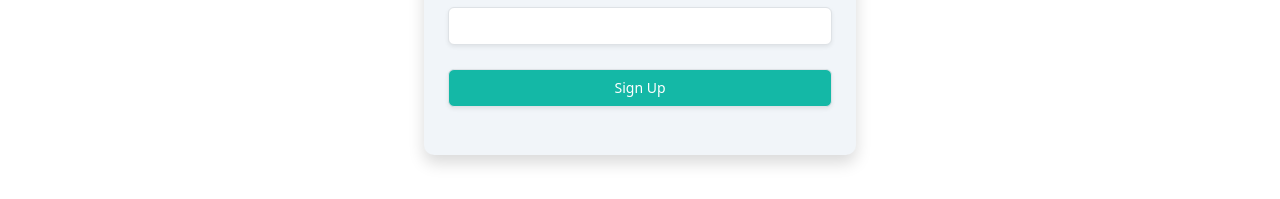
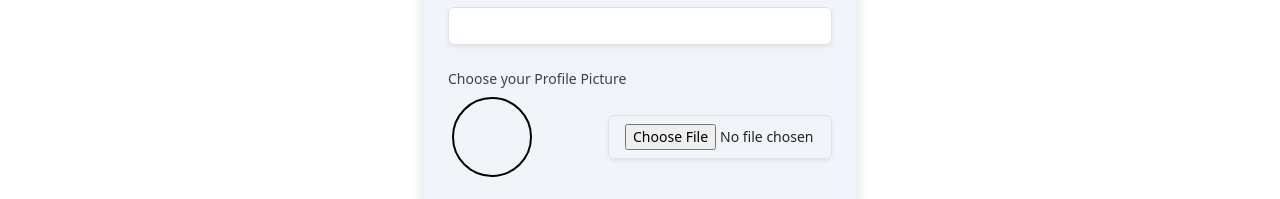
Before and after one commit to SylviaMongina/shoppers-haven, a React (Create React App) app in the folder client/: page /signup in a window 1280 px wide. Shown: the part 753-952 px from the top of the page. Built offline with nearby package versions, Linux system fonts and the light colour scheme; no server answers.

Commit message:
profile picture functionality

```diff
--- a/client/src/components/SignUp/SignUp.js
+++ b/client/src/components/SignUp/SignUp.js
@@ -9,6 +9,8 @@ import { Link } from "react-router-dom"
 export default function SignUp() {
   const [formData, setFormData] = useState({})
   const { signup } = useContext(AuthContext)
+  let uploadedImage = "";
+
 
   function handleChange(e) {
     setFormData({
@@ -20,6 +22,21 @@ export default function SignUp() {
   function handleSubmit(e) {
     e.preventDefault()
     signup(formData)
+  }
+
+  const addImage = (e) => {
+      const reader = new FileReader();
+      const file = e.target.files[0]
+      let pictureDiv = document.getElementById("picture")
+
+      reader.onload = () => {
+        uploadedImage = reader.result
+        pictureDiv.style.backgroundImage = `url(${uploadedImage})`
+      }
+      if(file){
+        reader.readAsDataURL(file)
+      }
+
   }
 
   return (
@@ -117,6 +134,22 @@ export default function SignUp() {
                         />
                       </div>
                     </div>
+                    <div className="space-y-1">
+                      <label htmlFor="profile" className="block text-sm font-medium text-gray-700">
+                        Choose your Profile Picture
+                      </label>
+                      <div className="mt-1 flex flex-row-reverse justify-between items-center">
+                        <input
+                          id="picture-input"
+                          name="picture"
+                          type="file"
+                          accept="image/jpeg, image/jpg, image/png"
+                          onChange={addImage}
+                          className="block w-7/12 appearance-none rounded-md border border-gray-300 px-3 py-2 placeholder-gray-400 shadow-sm focus:border-indigo-500 focus:outline-none focus:ring-indigo-500 sm:text-sm"
+                        />
+                      <div id="picture" className="m-1 p-0 w-20 bg-cover border-solid border-black border-2 aspect-square rounded-full"></div>
+                      </div>
+                    </div>
                     <div>
                       <button
                         type="submit"
```
